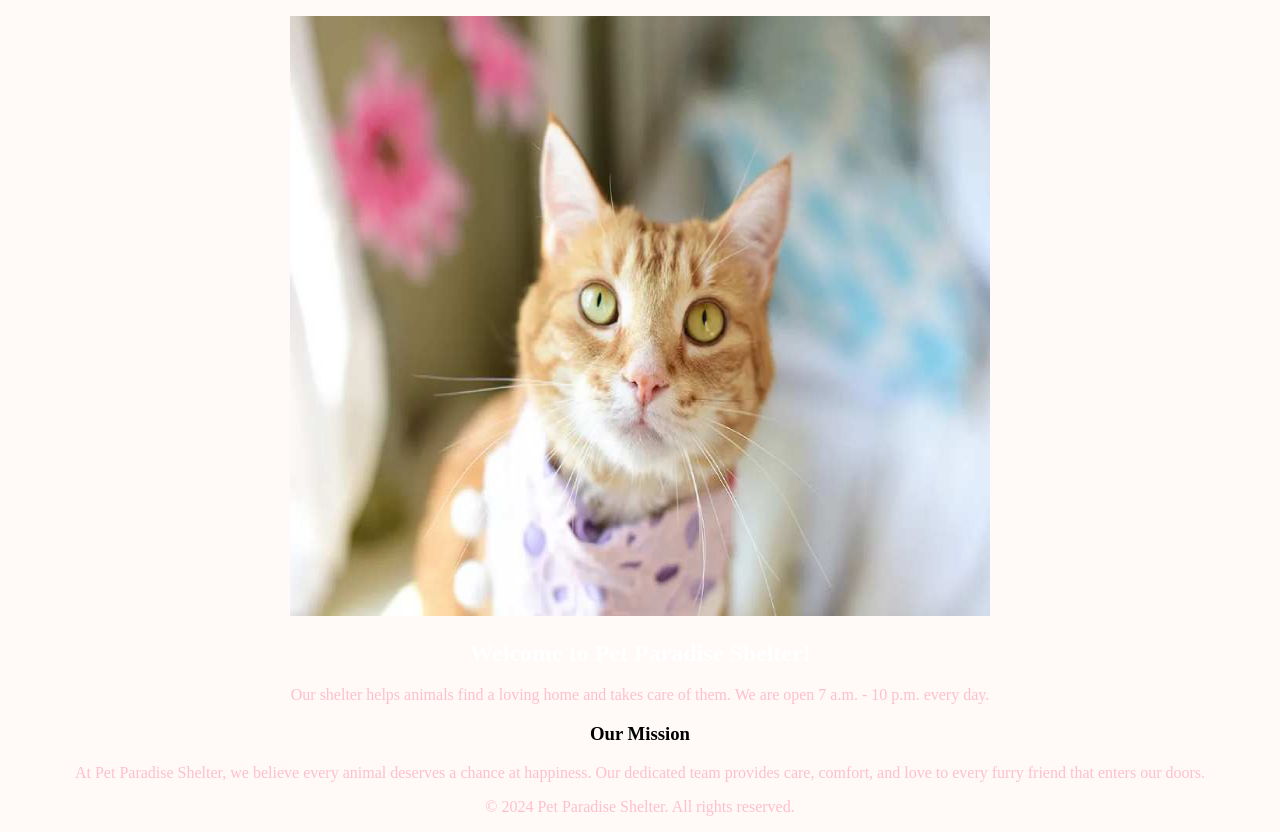
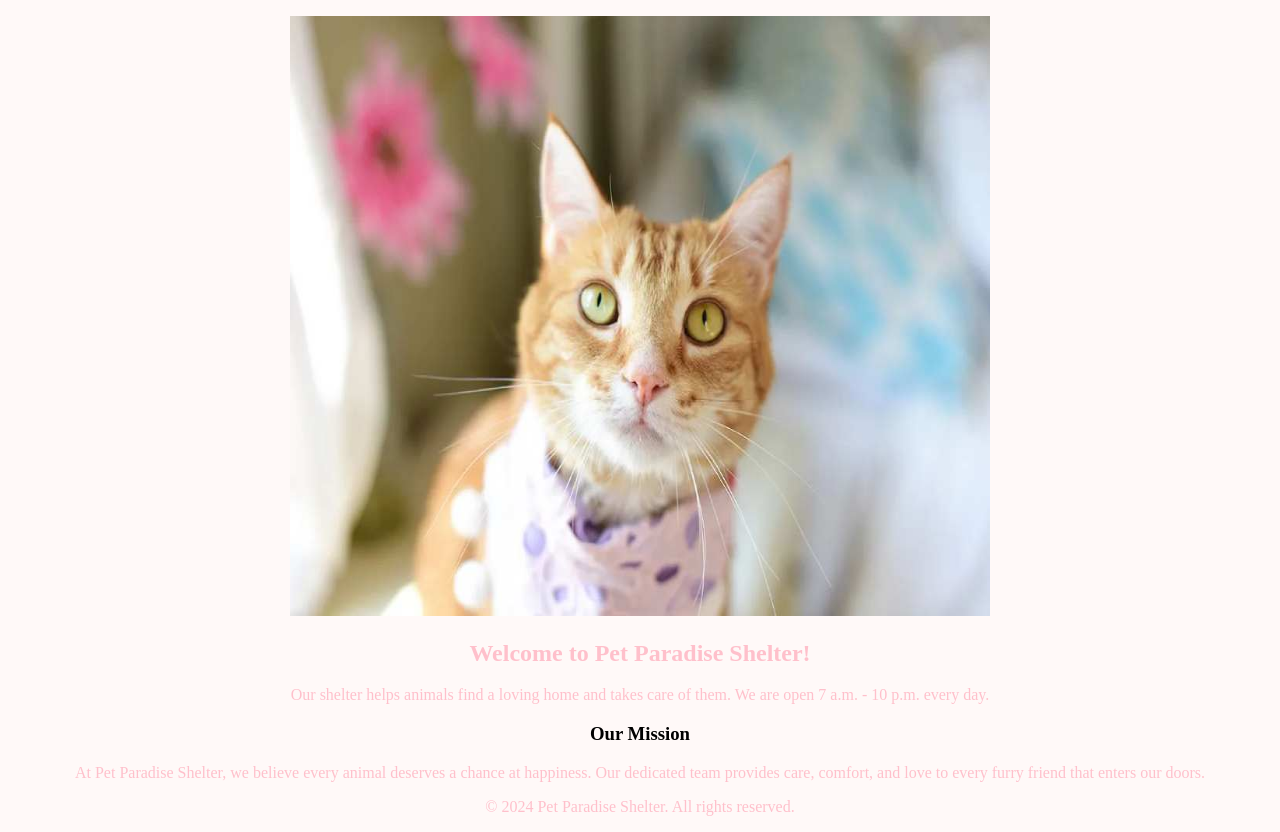
Before and after one commit to tanzinar/animal_shelter, a plain HTML site: page index.html in a window 1280 px wide. Shown: the part 105-937 px from the top of the page. Drawn offline with Linux system fonts and the light colour scheme.

Commit message:
Update style.css

```diff
--- a/style.css
+++ b/style.css
@@ -8,7 +8,7 @@ h1 {text-align: center;
 h2 {
   text-align: center;
 }
-h2 { color: white;}
+h2 { color: pink;}
 p {color: pink;}
 ul li {
   background: white;
```
